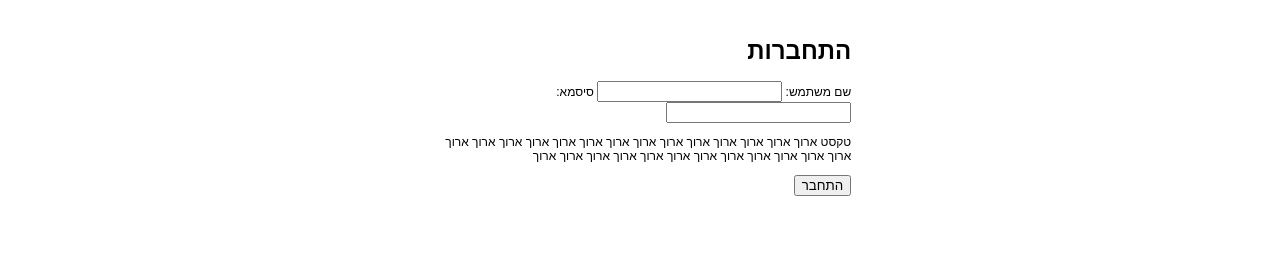
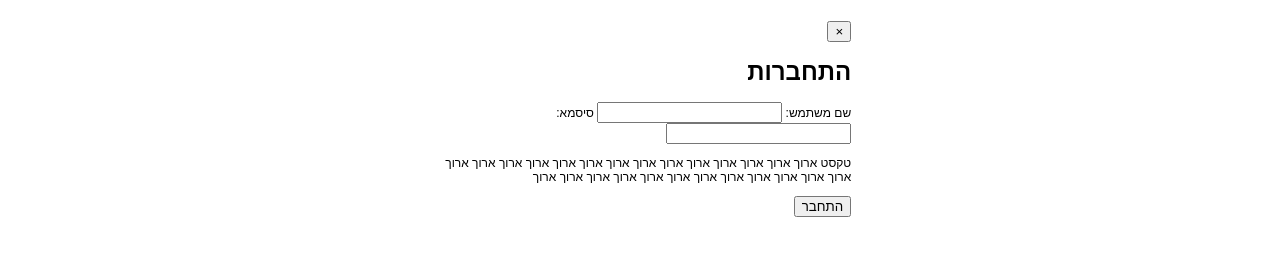
Before and after one commit to tempfornow/haf, a plain HTML site: page login.html in a window 1280 px wide. Shown: the part 63-318 px from the top of the page. Drawn offline with Linux system fonts and the light colour scheme.

Commit message:
Add login form hiding

```diff
--- a/login.html
+++ b/login.html
@@ -2,6 +2,7 @@
 <html>
 <head>
     <title>Ex1</title>
+	<script src="./src/ex2.js"></script>
 	<link rel="stylesheet" href="css/style.css">
 </head>
 <body dir="rtl">
@@ -22,7 +23,8 @@
 		</div>
 	</nav>
 
-	<div class="main">
+	<div id="login-form" class="main">
+		<button onclick="hideLoginForm()">&times;</button>
         <h1>התחברות</h1>
 			<label class="login-field-label">
 				שם משתמש:
--- /dev/null
+++ b/src/ex2.js
@@ -0,0 +1,3 @@
+function hideLoginForm(e) {
+	document.getElementById("login-form").style.visibility = "hidden";
+}
```
